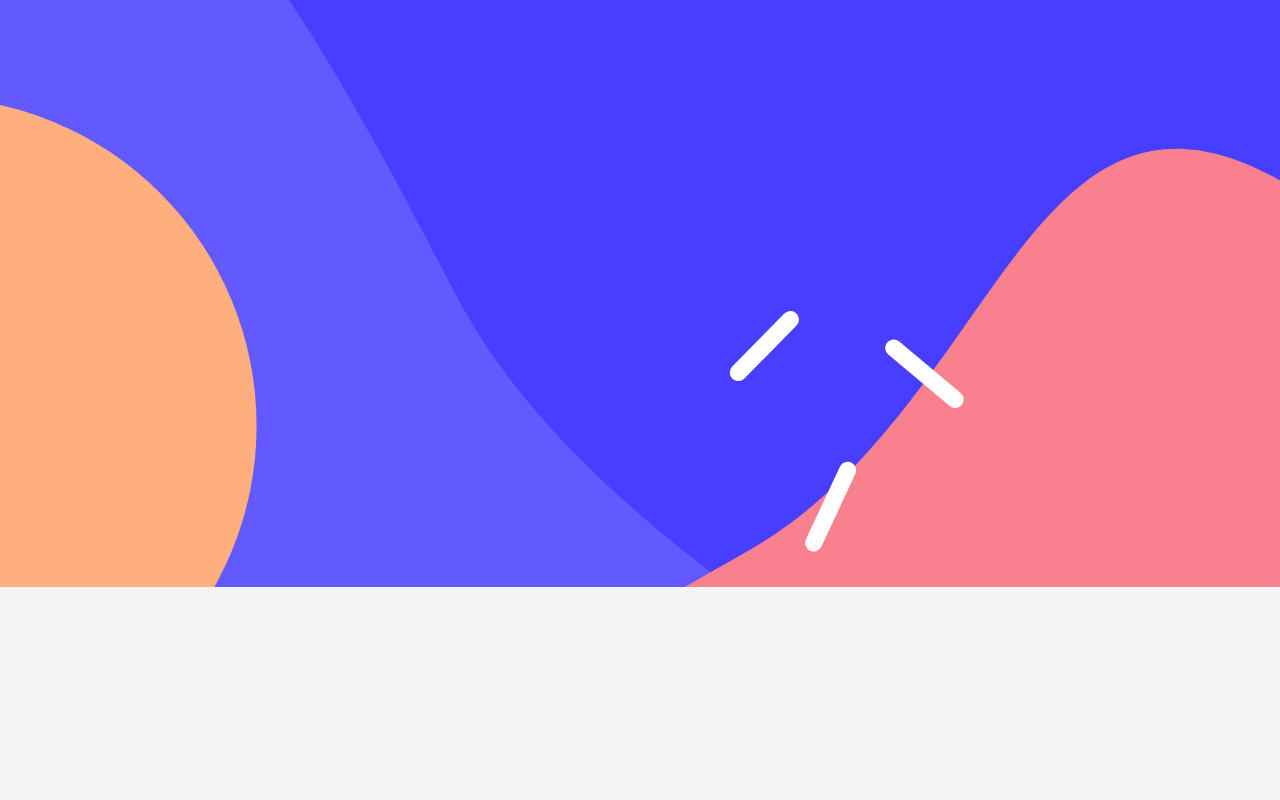
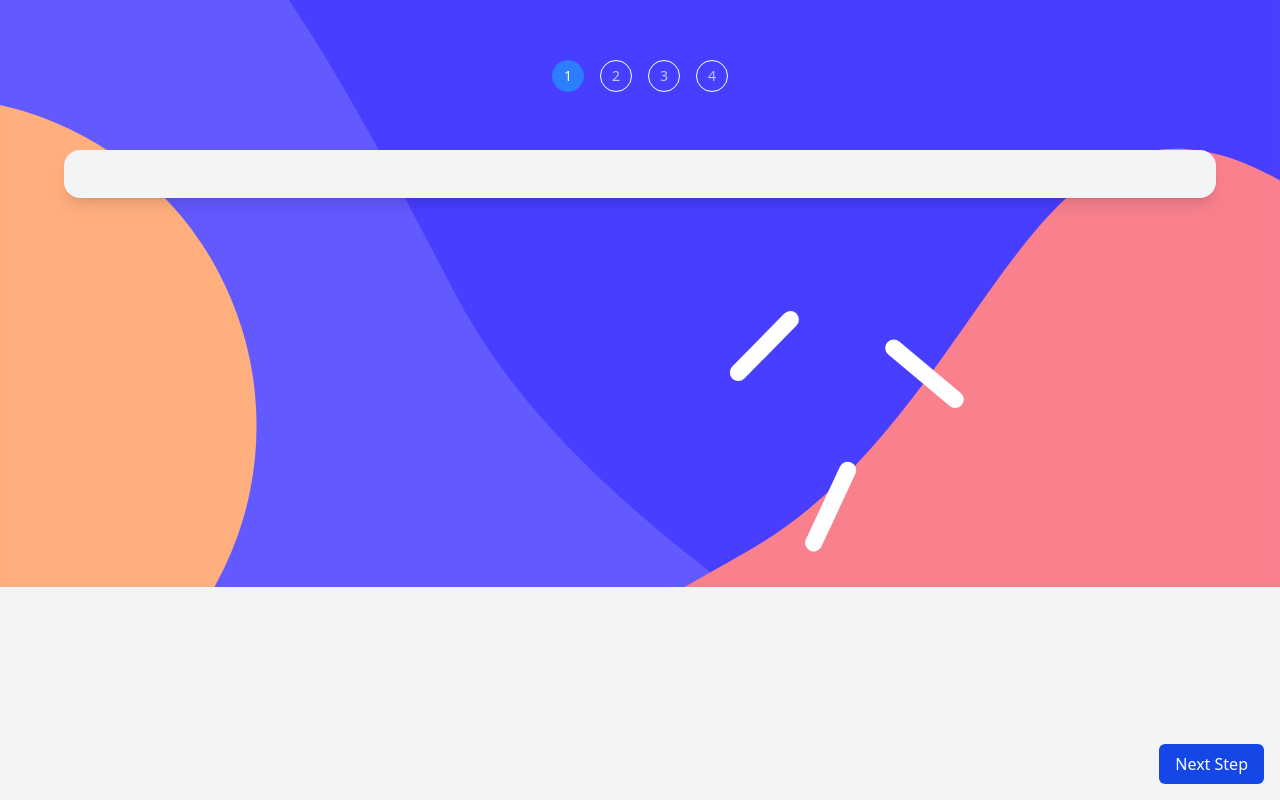
Before and after one commit to olaz20/multi-form-frontend, a React app: page / in a window 1280 px wide. Built offline with nearby package versions, Linux system fonts and the light colour scheme; the HTML template or start-up script is replaced by a standard one.

Commit message:
Implement step navigation in BackgroundPage component

```diff
--- a/src/components/backgroundPage.jsx
+++ b/src/components/backgroundPage.jsx
@@ -1,19 +1,47 @@
-import React from "react";
+import React, {useState} from "react";
 import bgSidebarMobile from "../assets/images/bg-sidebar-mobile.svg";
 
-export function BackgroundPage(){
+export function BackgroundPage() {
+  const [activeStep, setActiveStep] = useState(1);
+  const steps = [1, 2, 3, 4];
+  const handleNext = () => {
+    if (activeStep < steps.length) {
+      setActiveStep(activeStep + 1);
+    }
+  };
   return (
     <div className="min-h-screen bg-gray-100">
-            <div className= " relative h-3/10 m-0 top-0 left-0">
+      <div className="relative h-1/4 m-0 top-0 left-0">
         <img
           src={bgSidebarMobile}
           alt="top background"
-                    className="w-full h-auto"
+          className="w-full h-full object-cover"
         />
+        <div className="absolute top-15 left-1/2 -translate-x-1/2 flex items-center gap-4">
+            {steps.map((step) => (
+                <div
+                   key={step}
+                   className={`w-6 h-6 sm:w-7 sm:h-7  md:w-8 md:h-8  flex items-center justify-center rounded-full border text-sm font-medium ${step === activeStep
+                     ? "bg-blue-500 border-blue-500 text-white"
+                  : "border-white text-white/70"
+              }`}>
+                {step}
                </div>
-            <div className="mx-10 bg- bg-gray-100 object-top absolute z-auto;">
+                 ))}
+        </div>
+        <div className="absolute top-[100px] sm:top-[130px] md:top-[150px]  w-[90%]
+        bg-gray-100  rounded-2xl p-6 z-10 left-1/2 -translate-x-1/2 shadow-lg">
+
+        </div>
+        <div className="fixed bottom-4 right-4">
+            <button
+              onClick={handleNext}
+              className="bg-blue-700 text-white px-4 py-2 rounded-md hover:bg-blue-800"
+            >
+              Next Step
+            </button>
           </div>
       </div>
-
-    )
+    </div>
+  );
 }
```
Lines whose indentation alone changed are shown as unchanged.
